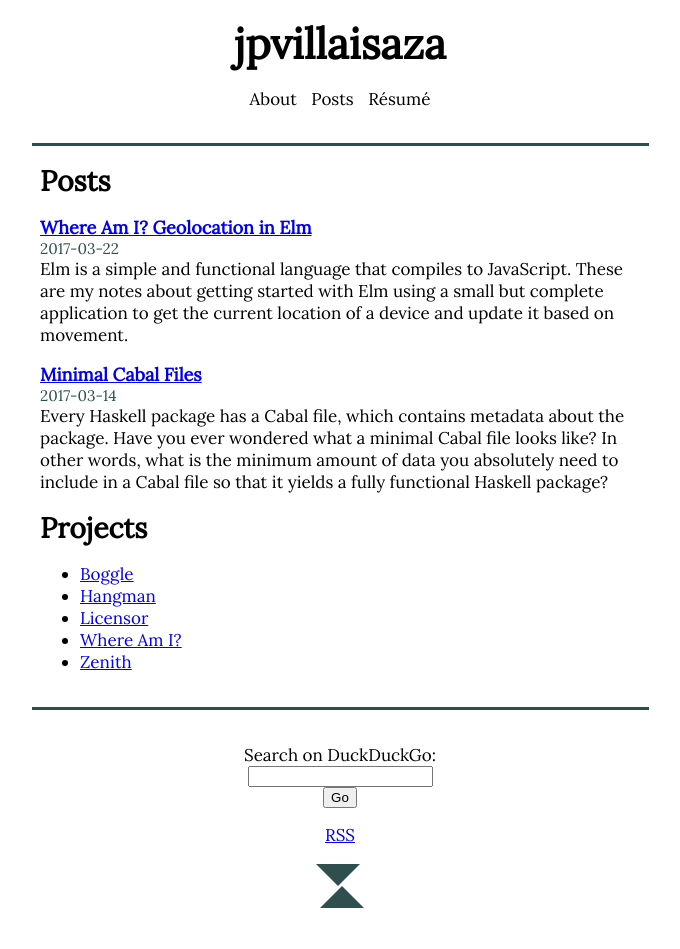
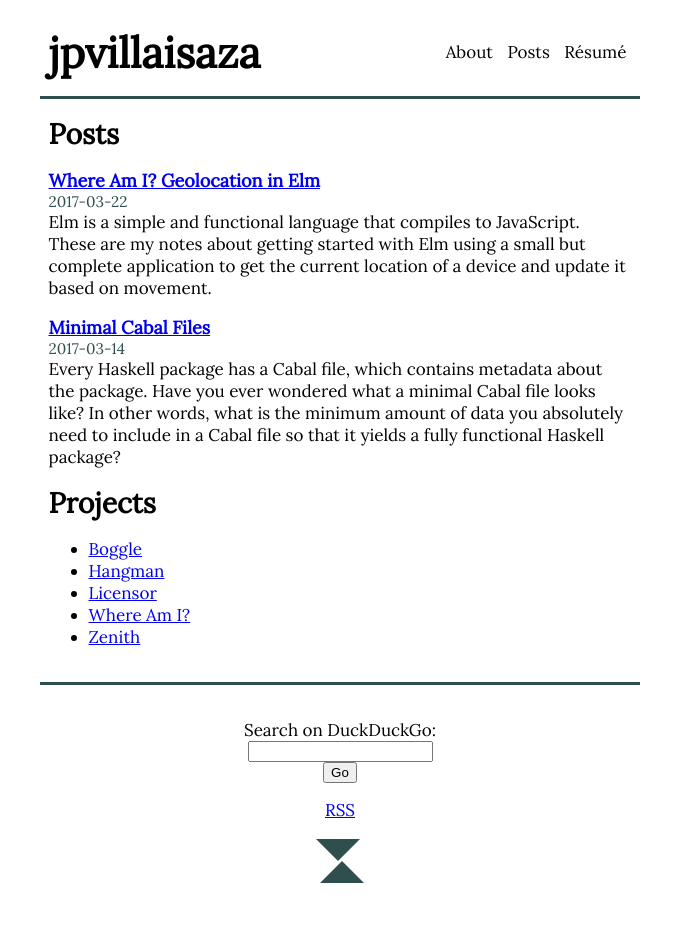
Before and after one commit to jpvillaisaza/jpvillaisaza.github.io, a Jekyll site: the page built from index.html, in a window 1280 px wide. Shown: the whole page, without its empty margins (300-980 px from the left). Built offline with Jekyll 4.4.1, drawn with Linux system fonts in a browser that asks for light colours.

Commit message:
Move max-width to container

```diff
--- a/_layouts/default.html
+++ b/_layouts/default.html
@@ -14,6 +14,7 @@
     {% feed_meta %}
   </head>
   <body>
+    <div class="site">
       <header class="site-header">
         <h1>
           <a href="/">
@@ -40,5 +41,6 @@
         {% include site-logo.html %}
         {% include site-feed.html %}
       </footer>
+    </div>
   </body>
 </html>
--- a/_sass/main.scss
+++ b/_sass/main.scss
@@ -10,8 +10,6 @@ html {
 }
 
 body {
-  margin: 0;
-  padding: 0;
   font-family: Lora, serif;
   font-size: 17px;
 }
@@ -42,10 +40,17 @@ pre {
 
 /* */
 
+.site {
+  margin: 0 auto;
+  max-width: 600px;
+}
+
 header.site-header {
-  padding: 1rem 0;
-  display: grid;
-  place-items: center;
+  padding: 1rem 0.5em;
+  display: flex;
+  flex-wrap: wrap;
+  justify-content: space-between;
+  align-items: center;
   a {
     color: inherit;
     text-decoration: none;
@@ -68,11 +73,9 @@ nav.site-nav {
 }
 
 main {
-  margin: 0 auto;
   border-top: medium solid $color-01;
   border-bottom: medium solid $color-01;
   padding: 1em 0.5em;
-  max-width: 600px;
 }
 
 footer.site-footer {
```
Lines whose indentation alone changed are shown as unchanged.
